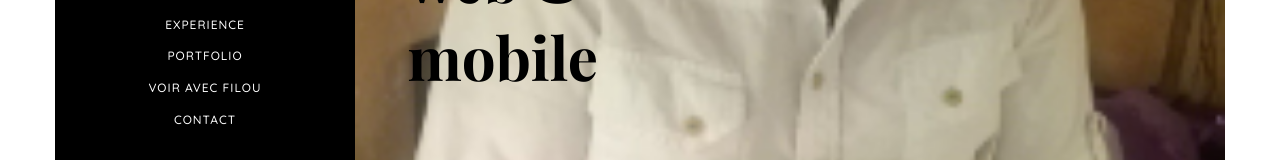
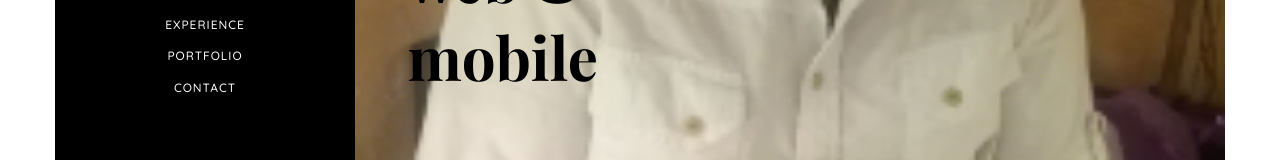
Before and after one commit to Topfilou/CVPHILIPPE, a plain HTML site: page index.html in a window 1280 px wide. Shown: the part 451-611 px from the top of the page. Drawn offline with nearby package versions, Linux system fonts and the light colour scheme; files whose address does not match are found by name; a web font is replaced by a local one.

Commit message:
Update index.html

```diff
--- a/index.html
+++ b/index.html
@@ -70,7 +70,6 @@
 						<li><a href="#" data-nav-section="education">Formation</a></li>
 						<li><a href="#" data-nav-section="experience">Experience</a></li>
 						<li><a href="#" data-nav-section="work">Portfolio</a></li>
-						<li><a href="#" data-nav-section="blog">Voir avec Filou</a></li>
 						<li><a href="#" data-nav-section="contact">Contact</a></li>
 					</ul>
 				</div>
```
